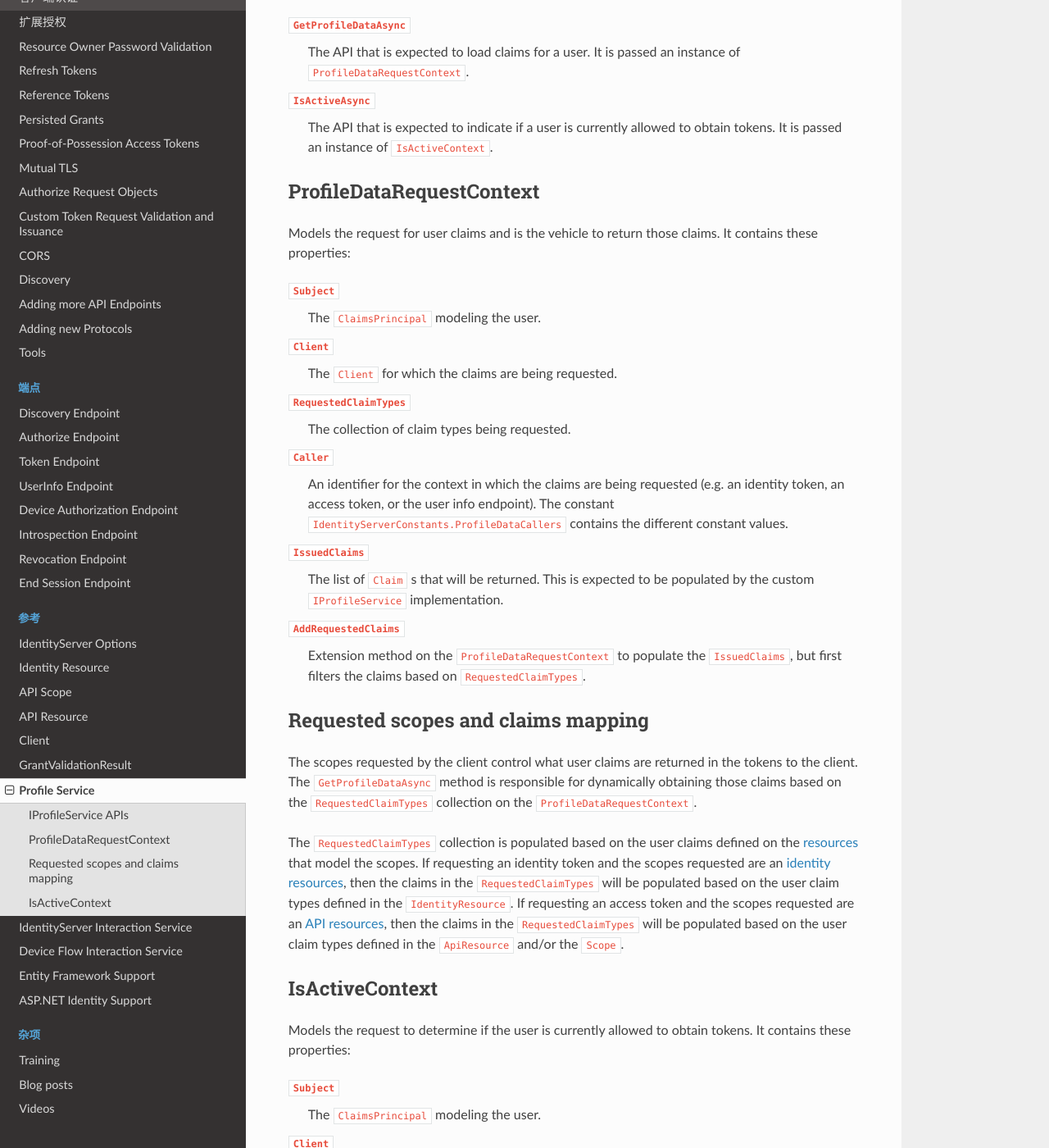
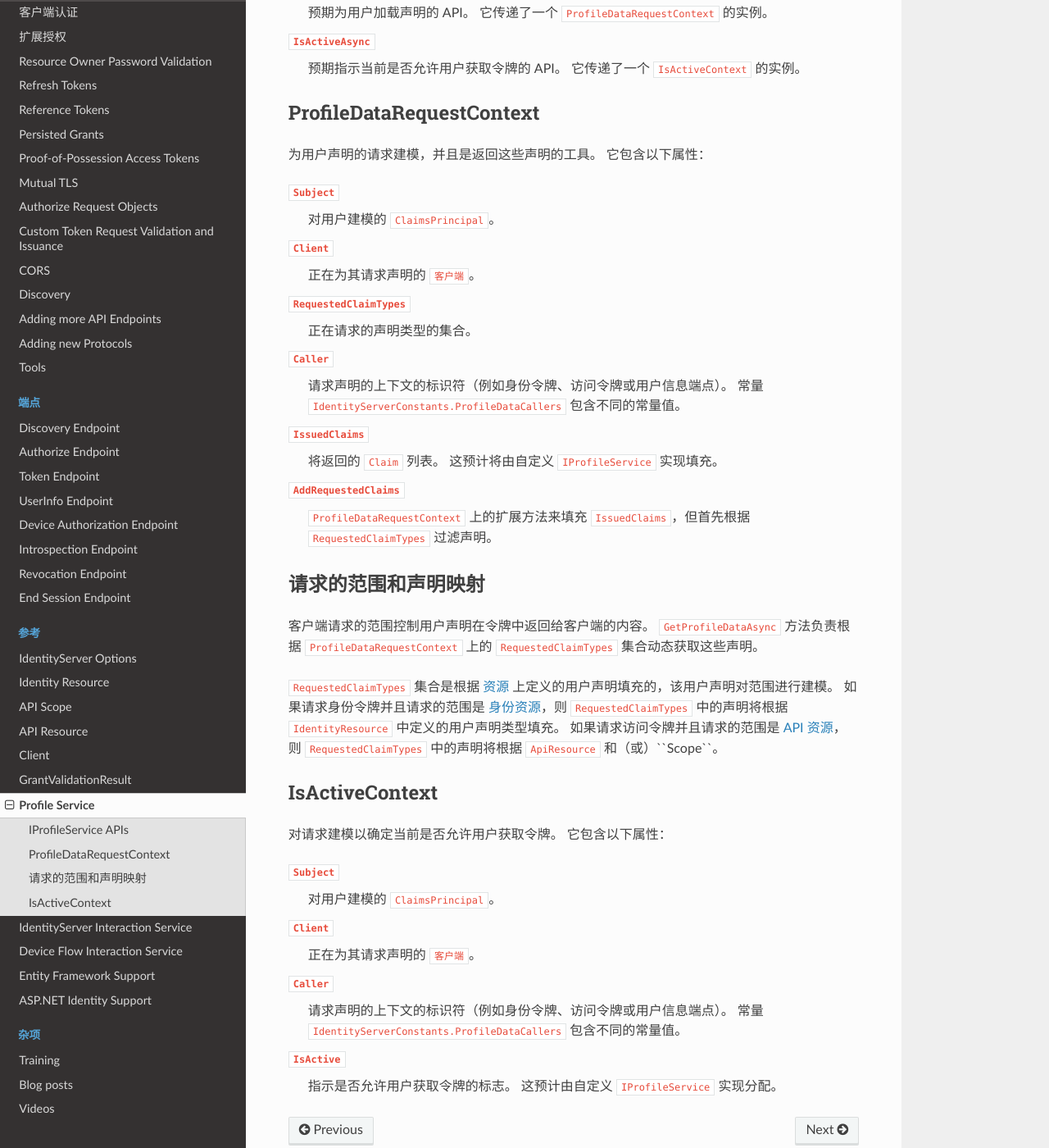
Before and after one commit to devenliu/IdentityServer4Docs, a Sphinx documentation site: the page built from zh-CN/docs/reference/profileservice.rst, in a window 1280 px wide and 1400 px high, scrolled down 412 px. Shown: the whole window at 82% size. Built offline with Sphinx 7.4.7 and the Read the Docs theme 2.0.0, drawn with Linux system fonts in a browser that asks for light colours; pages that are not in the unit, such as notebooks, are missing from menus; some of the changed text lies outside the part shown.

Commit message:
翻译 ProfileService

```diff
--- a/zh-CN/docs/reference/profileservice.rst
+++ b/zh-CN/docs/reference/profileservice.rst
@@ -2,59 +2,59 @@
 Profile Service
 ===============
 
-Often IdentityServer requires identity information about users when creating tokens or when handling requests to the userinfo or introspection endpoints.
-By default, IdentityServer only has the claims in the authentication cookie to draw upon for this identity data.
+在创建令牌或处理对 userinfo 或自省端点的请求时，IdentityServer 通常需要有关用户的身份信息。
+默认情况下，IdentityServer 只有身份验证 cookie 中的声明可用于此身份数据。
 
-It is impractical to put all of the possible claims needed for users into the cookie, so IdentityServer defines an extensibility point for allowing claims to be dynamically loaded as needed for a user.
-This extensibility point is the ``IProfileService`` and it is common for a developer to implement this interface to access a custom database or API that contains the identity data for users.
+将用户所需的所有可能声明都放入 cookie 是不切实际的，因此 IdentityServer 定义了一个扩展点，允许根据用户需要动态加载声明。
+此扩展点是 ``IProfileService``，开发人员通常会实现此接口以访问包含用户身份数据的自定义数据库或 API。
 
 IProfileService APIs
 ^^^^^^^^^^^^^^^^^^^^
 
 ``GetProfileDataAsync``
-    The API that is expected to load claims for a user. It is passed an instance of ``ProfileDataRequestContext``.
+    预期为用户加载声明的 API。 它传递了一个 ``ProfileDataRequestContext`` 的实例。
 
 ``IsActiveAsync``
-    The API that is expected to indicate if a user is currently allowed to obtain tokens. It is passed an instance of ``IsActiveContext``.
+    预期指示当前是否允许用户获取令牌的 API。 它传递了一个 ``IsActiveContext`` 的实例。
 
 ProfileDataRequestContext
 ^^^^^^^^^^^^^^^^^^^^^^^^^
 
-Models the request for user claims and is the vehicle to return those claims. It contains these properties:
+为用户声明的请求建模，并且是返回这些声明的工具。 它包含以下属性：
 
 ``Subject``
-    The ``ClaimsPrincipal`` modeling the user.
+    对用户建模的 ``ClaimsPrincipal``。
 ``Client``
-    The ``Client`` for which the claims are being requested.
+    正在为其请求声明的 ``客户端``。
 ``RequestedClaimTypes``
-    The collection of claim types being requested.
+    正在请求的声明类型的集合。
 ``Caller``
-    An identifier for the context in which the claims are being requested (e.g. an identity token, an access token, or the user info endpoint). The constant ``IdentityServerConstants.ProfileDataCallers`` contains the different constant values.
+    请求声明的上下文的标识符（例如身份令牌、访问令牌或用户信息端点）。 常量 ``IdentityServerConstants.ProfileDataCallers`` 包含不同的常量值。
 ``IssuedClaims``
-    The list of ``Claim`` s that will be returned. This is expected to be populated by the custom ``IProfileService`` implementation.
+    将返回的 ``Claim`` 列表。 这预计将由自定义 ``IProfileService`` 实现填充。
 ``AddRequestedClaims``
-    Extension method on the ``ProfileDataRequestContext`` to populate the ``IssuedClaims``, but first filters the claims based on ``RequestedClaimTypes``.
+    ``ProfileDataRequestContext`` 上的扩展方法来填充 ``IssuedClaims``，但首先根据 ``RequestedClaimTypes`` 过滤声明。
 
-Requested scopes and claims mapping
+请求的范围和声明映射
 ^^^^^^^^^^^^^^^^^^^^^^^^^^^^^^^^^^^
 
-The scopes requested by the client control what user claims are returned in the tokens to the client.
-The ``GetProfileDataAsync`` method is responsible for dynamically obtaining those claims based on the ``RequestedClaimTypes`` collection on the ``ProfileDataRequestContext``.
+客户端请求的范围控制用户声明在令牌中返回给客户端的内容。
+``GetProfileDataAsync`` 方法负责根据 ``ProfileDataRequestContext`` 上的 ``RequestedClaimTypes`` 集合动态获取这些声明。
 
-The ``RequestedClaimTypes`` collection is populated based on the user claims defined on the :ref:`resources <refResources>` that model the scopes.
-If requesting an identity token and the scopes requested are an :ref:`identity resources <refIdentityResource>`, then the claims in the ``RequestedClaimTypes`` will be populated based on the user claim types defined in the ``IdentityResource``.
-If requesting an access token and the scopes requested are an :ref:`API resources <refApiResource>`, then the claims in the ``RequestedClaimTypes`` will be populated based on the user claim types defined in the ``ApiResource`` and/or the ``Scope``.
+``RequestedClaimTypes`` 集合是根据 :ref:`资源 <refResources>` 上定义的用户声明填充的，该用户声明对范围进行建模。
+如果请求身份令牌并且请求的范围是 :ref:`身份资源 <refIdentityResource>`，则 ``RequestedClaimTypes`` 中的声明将根据 ``IdentityResource`` 中定义的用户声明类型填充。
+如果请求访问令牌并且请求的范围是 :ref:`API 资源 <refApiResource>`，则 ``RequestedClaimTypes`` 中的声明将根据 ``ApiResource`` 和（或）``Scope``。
 
 IsActiveContext
 ^^^^^^^^^^^^^^^
 
-Models the request to determine if the user is currently allowed to obtain tokens. It contains these properties:
+对请求建模以确定当前是否允许用户获取令牌。 它包含以下属性：
 
 ``Subject``
-    The ``ClaimsPrincipal`` modeling the user.
+    对用户建模的 ``ClaimsPrincipal``。
 ``Client``
-    The ``Client`` for which the claims are being requested.
+    正在为其请求声明的 ``客户端``。
 ``Caller``
-    An identifier for the context in which the claims are being requested (e.g. an identity token, an access token, or the user info endpoint). The constant ``IdentityServerConstants.ProfileDataCallers`` contains the different constant values.
+   请求声明的上下文的标识符（例如身份令牌、访问令牌或用户信息端点）。 常量 ``IdentityServerConstants.ProfileDataCallers`` 包含不同的常量值。
 ``IsActive``
-    The flag indicating if the user is allowed to obtain tokens. This is expected to be assigned by the custom ``IProfileService`` implementation.
+    指示是否允许用户获取令牌的标志。 这预计由自定义 ``IProfileService`` 实现分配。
```
